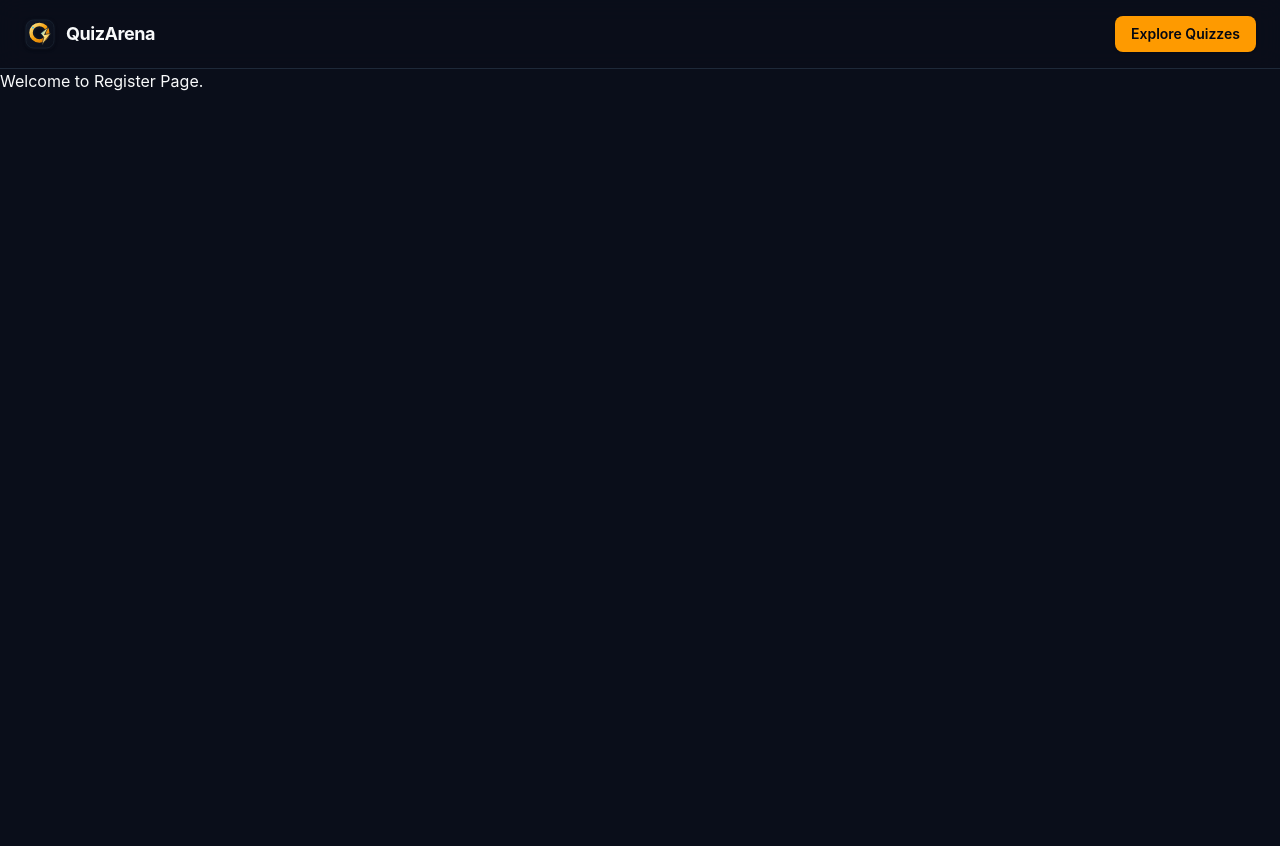
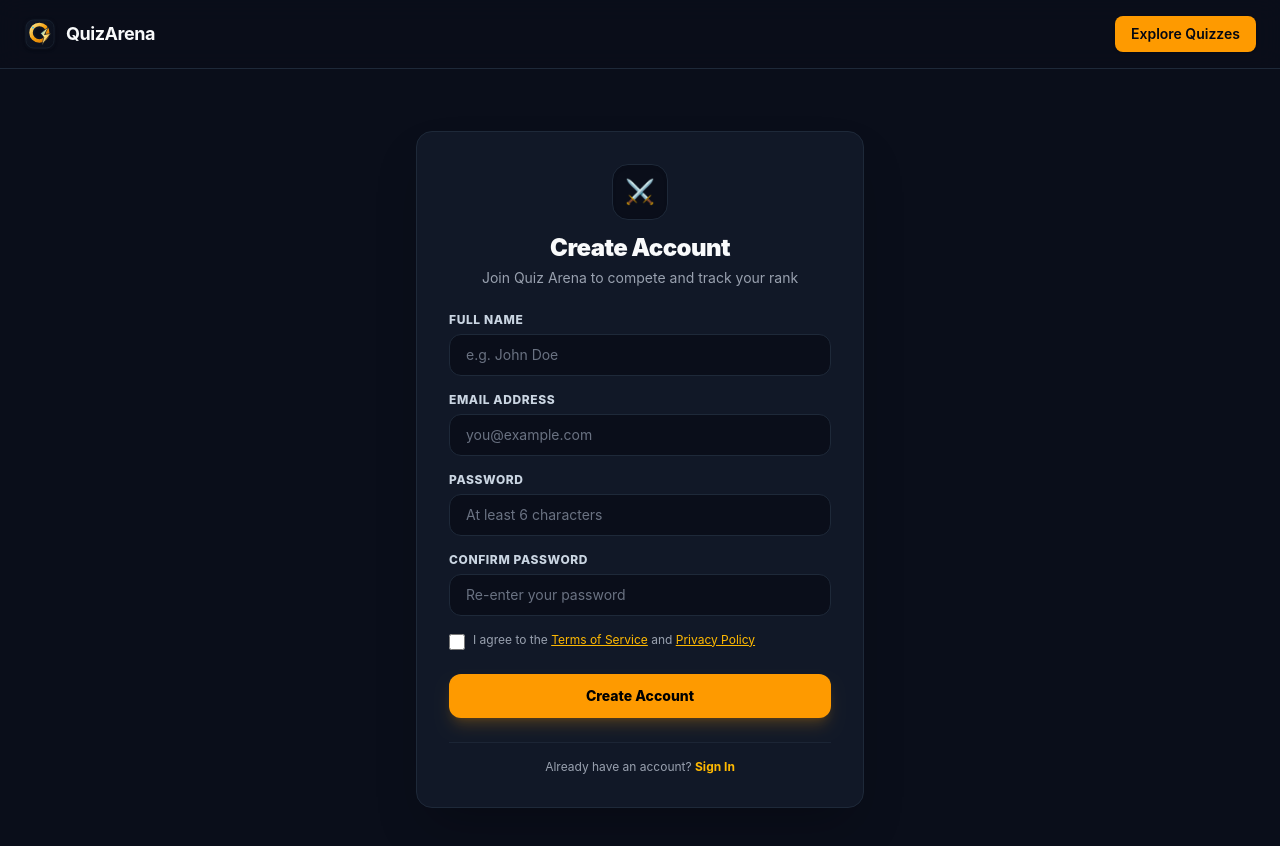
Before and after one commit to suleman-muhammad/quiz-arena-client, a React (Vite) app: page /register in a window 1280 px wide. Shown: the top 846 px of the page. Before the commit the page ends 800 px from the top, so only its background shows below. Built offline with nearby package versions, Linux system fonts and the light colour scheme; no server answers.

Commit message:
update(pages:Register): updated the register page to have required input fields and full structure

```diff
--- a/src/pages/Register.jsx
+++ b/src/pages/Register.jsx
@@ -1,10 +1,98 @@
+function Register(){
+    return (
+        <div className="min-h-screen bg-[#0A0E1A] text-[#F9FAFB] flex flex-col justify-center items-center px-4 py-12 sm:px-6 lg:px-8">
+            <div className="w-full max-w-md bg-[#111827] border border-gray-800 rounded-2xl p-6 sm:p-8 shadow-2xl flex flex-col gap-6">
 
-function Register(){
-    return(
-        <div>
-            <h1>
-                Welcome to Register Page.
-            </h1>
+                {/* Header */}
+                <div className="flex flex-col items-center text-center">
+                    <div className="bg-[#0A0E1A] border border-gray-800 rounded-2xl p-3.5 w-14 h-14 mx-auto flex items-center justify-center text-amber-400 mb-3 shadow-inner">
+                        <span className="text-2xl">⚔️</span>
+                    </div>
+                    <h1 className="text-2xl font-black text-[#F9FAFB] tracking-tight">Create Account</h1>
+                    <p className="text-sm text-gray-400 mt-1">Join Quiz Arena to compete and track your rank</p>
+                </div>
+
+                {/* Form */}
+                <form className="space-y-4" onSubmit={(e) => e.preventDefault()}>
+                    {/* Full Name */}
+                    <div>
+                        <label className="block text-xs font-extrabold uppercase tracking-wider text-slate-300 mb-1.5">
+                            Full Name
+                        </label>
+                        <input
+                            type="text"
+                            placeholder="e.g. John Doe"
+                            className="w-full bg-[#0A0E1A] border border-gray-800 focus:border-amber-500 focus:ring-1 focus:ring-amber-500 text-[#F9FAFB] placeholder:text-gray-500 rounded-xl px-4 py-2.5 text-sm outline-none transition-all"
+                        />
+                    </div>
+
+                    {/* Email Address */}
+                    <div>
+                        <label className="block text-xs font-extrabold uppercase tracking-wider text-slate-300 mb-1.5">
+                            Email Address
+                        </label>
+                        <input
+                            type="email"
+                            placeholder="you@example.com"
+                            className="w-full bg-[#0A0E1A] border border-gray-800 focus:border-amber-500 focus:ring-1 focus:ring-amber-500 text-[#F9FAFB] placeholder:text-gray-500 rounded-xl px-4 py-2.5 text-sm outline-none transition-all"
+                        />
+                    </div>
+
+                    {/* Password */}
+                    <div>
+                        <label className="block text-xs font-extrabold uppercase tracking-wider text-slate-300 mb-1.5">
+                            Password
+                        </label>
+                        <input
+                            type="password"
+                            placeholder="At least 6 characters"
+                            className="w-full bg-[#0A0E1A] border border-gray-800 focus:border-amber-500 focus:ring-1 focus:ring-amber-500 text-[#F9FAFB] placeholder:text-gray-500 rounded-xl px-4 py-2.5 text-sm outline-none transition-all"
+                        />
+                    </div>
+
+                    {/* Confirm Password */}
+                    <div>
+                        <label className="block text-xs font-extrabold uppercase tracking-wider text-slate-300 mb-1.5">
+                            Confirm Password
+                        </label>
+                        <input
+                            type="password"
+                            placeholder="Re-enter your password"
+                            className="w-full bg-[#0A0E1A] border border-gray-800 focus:border-amber-500 focus:ring-1 focus:ring-amber-500 text-[#F9FAFB] placeholder:text-gray-500 rounded-xl px-4 py-2.5 text-sm outline-none transition-all"
+                        />
+                    </div>
+
+                    {/* Terms & Privacy */}
+                    <div className="flex items-start">
+                        <input
+                            id="terms"
+                            name="terms"
+                            type="checkbox"
+                            className="mt-0.5 h-4 w-4 rounded border-gray-800 bg-[#0A0E1A] text-amber-500 focus:ring-amber-500 accent-amber-500 cursor-pointer"
+                        />
+                        <label htmlFor="terms" className="ml-2 block text-xs text-gray-400 cursor-pointer select-none">
+                            I agree to the <a href="#" className="text-amber-400 hover:text-amber-300 underline">Terms of Service</a> and <a href="#" className="text-amber-400 hover:text-amber-300 underline">Privacy Policy</a>
+                        </label>
+                    </div>
+
+                    {/* Submit Button */}
+                    <button
+                        type="submit"
+                        className="w-full mt-2 bg-amber-500 hover:bg-amber-400 text-black font-extrabold py-3 px-4 rounded-xl text-sm transition duration-200 shadow-lg shadow-amber-500/20 active:scale-[0.98] cursor-pointer"
+                    >
+                        Create Account
+                    </button>
+                </form>
+
+                {/* Footer */}
+                <div className="text-center text-xs text-gray-400 border-t border-gray-800/80 pt-4">
+                    Already have an account?{' '}
+                    <a href="/login" className="font-bold text-amber-400 hover:text-amber-300 transition-colors">
+                        Sign In
+                    </a>
+                </div>
+
+            </div>
         </div>
     )
 }
```
